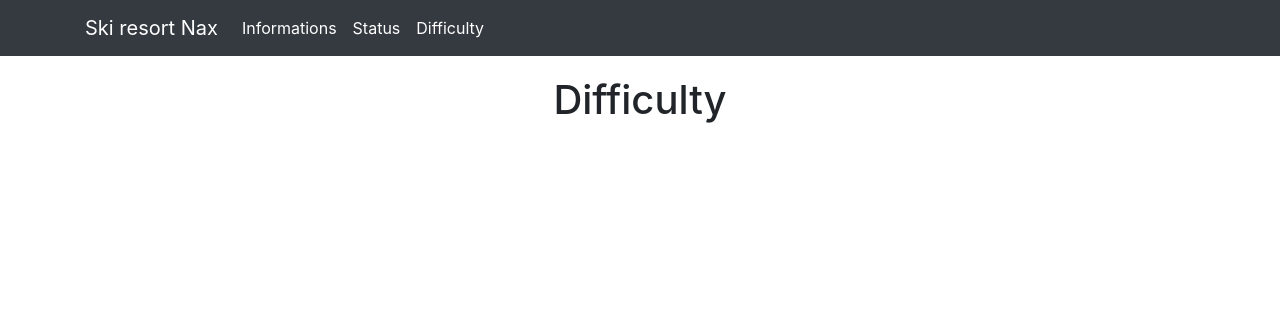
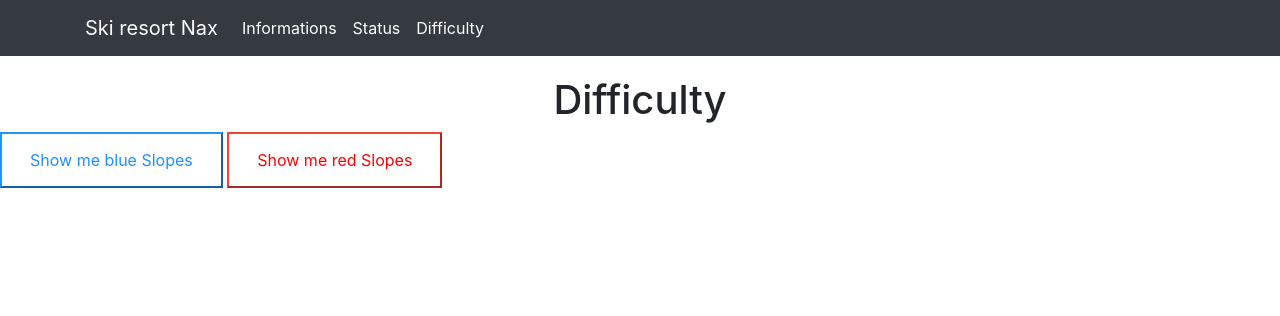
Before and after one commit to Idylx/GISProject, a Django app: page /difficulty/ in a window 1280 px wide. Shown: the top 316 px of the page. Run offline with Django 3.2, Linux system fonts and the light colour scheme; some libraries are stand-ins or nearby versions.

Commit message:
Page difficulty not finished

```diff
--- a/skiResortNax/templates/index.html
+++ b/skiResortNax/templates/index.html
@@ -65,6 +65,9 @@
         height: 50em;
         margin-left: 10%;
         margin-right: 10%;
+
+
+
     }
 </style>
 
--- a/skiResortNax/templates/skiresort/difficulty.html
+++ b/skiResortNax/templates/skiresort/difficulty.html
@@ -6,42 +6,86 @@
     {% leaflet_js %}
     {% leaflet_css %}
 
+
     <h1>Difficulty</h1>
+
+
+    <button id="btnBlue" style="background-color: white; padding: 14px 28px; font-size: 16px; cursor: pointer;   border-color: #2196F3; color: dodgerblue">
+       Show me blue Slopes</button>
+     <button id="btnRed" style="background-color: white; padding: 14px 28px; font-size: 16px; cursor: pointer;   border-color: #f44336; color: red">
+       Show me red Slopes</button>
+
+
     <div id="map">{% leaflet_map "slopes" callback="main_map_init" %}</div>
 
+    <script type="text/javascript">
 
+        let isPressedBlue = false;
+        let isPressedRed = false;
 
-    <script type="text/javascript">
         function main_map_init (map, options) {
             var dataurl = '{% url "slopesdata" %}'
             $.getJSON(dataurl, function (data){
+
                 L.geoJson(data, {onEachFeature: onEachFeature}).addTo(map);
             });
         }
 
 
-        function getColor(d) {
-            switch (d) {
+        function getColor(c) {
+            switch (c) {
                 case 'Blue':
                     return "#33AFFF";
                 case 'Red':
                     return "#ff0000";
+                case 'Grey':
+                 return "#d5d5d5";
             }
         }
 
-        function style(feature) {
+        function style(color) {
             return {
-            fillColor: getColor(feature.properties.difficulty),
-            color :getColor(feature.properties.difficulty) };
+            fillColor: getColor(color),
+            color :getColor(color) };
         }
 
         function onEachFeature(feature, layer) {
             if (feature.properties && feature.properties.name) {
                 layer.bindPopup(feature.properties.name);
+
+
             }
-            layer.setStyle(style(feature));
+             layer.setStyle(style("Grey"));
+
+            console.log("hello");
+
+            document.getElementById("btnRed").addEventListener("click", function(){
+                if (feature.properties.difficulty === "Red"){
+                    if (isPressedRed === false){
+                          layer.setStyle(style("Red"));
+
+                    }
+                    else {
+                        layer.setStyle(style("Grey"));
+                    }
+                }
+
+            });
+            document.getElementById("btnBlue").addEventListener("click", function(){
+                if (feature.properties.difficulty === "Blue") {
+                    if (isPressedBlue === false){
+                          layer.setStyle(style("Blue"));
+                    }
+                    else {
+                        layer.setStyle(style("Grey"));
+                    }
+                }
+            });
+
 
         }
+
+
     </script>
 
 {% endblock %}
```
